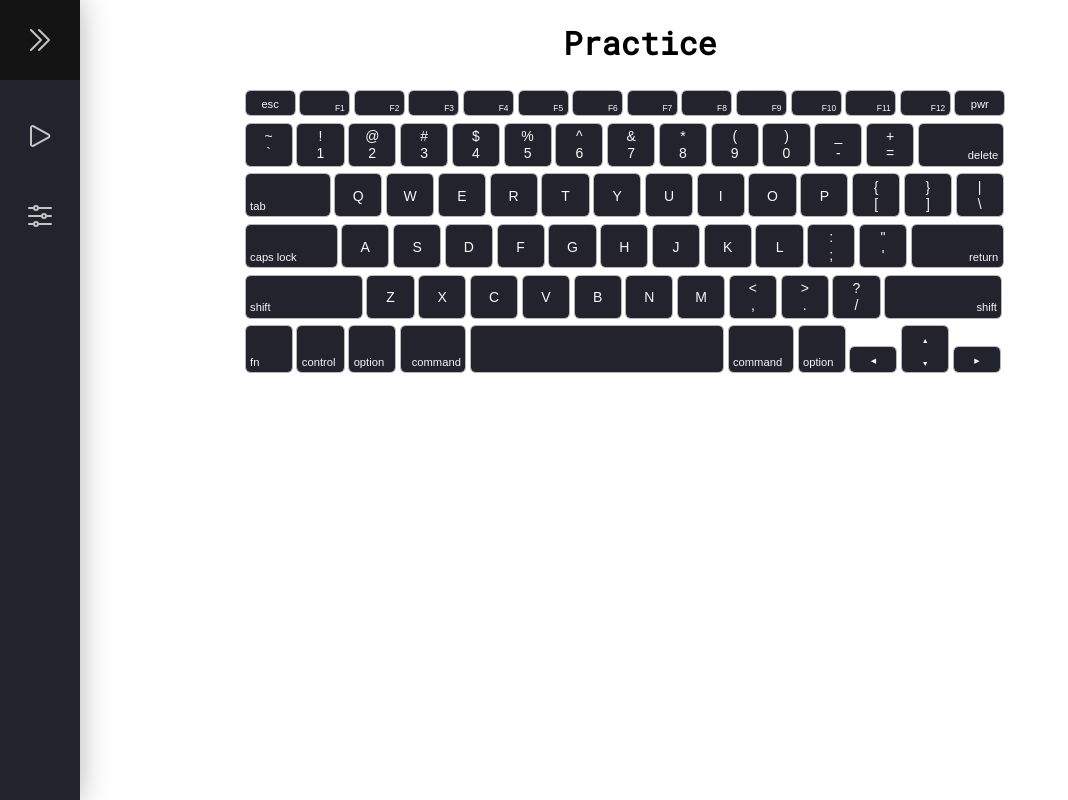
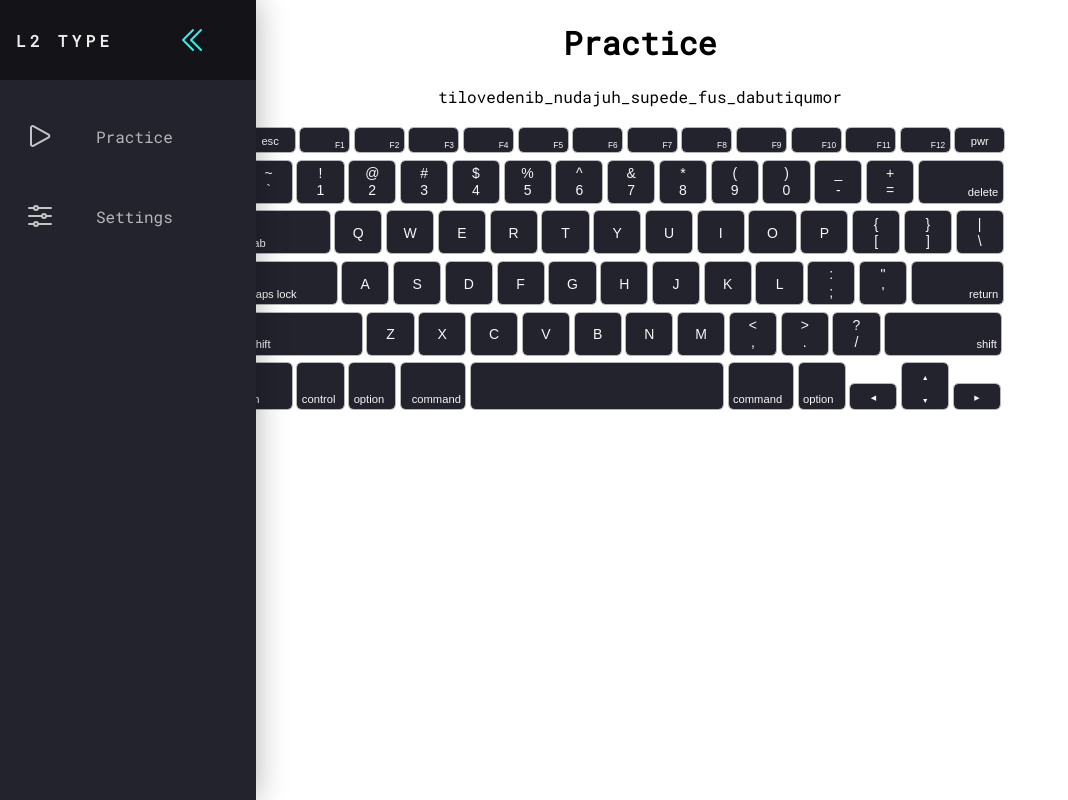
Before and after one commit to jaredami/l2-type, a Next.js app: page /practice in a window 1280 px wide. Shown: the whole page, without its empty margins (0-1068 px from the left). Built offline with nearby package versions, Linux system fonts and the light colour scheme.

Commit message:
Display sample

```diff
--- a/pages/practice.tsx
+++ b/pages/practice.tsx
@@ -1,13 +1,66 @@
 import Head from "next/head";
+import { useEffect, useState } from "react";
 import Keyboard from "../components/Keyboard/Keyboard";
 
+const SAMPLE_LENGTH = 5;
+const includeCapitals = false;
+
 export default function Practice() {
+  const [sample, setSample] = useState<string[]>([]);
+
+  // TODO fix dependency array
+  useEffect(() => {
+    function getSample() {
+      return getRandomWords().join(" ").replaceAll(" ", "_").split("");
+    }
+
+    setSample(getSample());
+  }, []);
+
+  function getRandomWords() {
+    const wordsArr: string[] = [];
+    for (let i = 0; i < SAMPLE_LENGTH; i++) {
+      wordsArr.push(getRandomWord(getRandomNumber(10, 2)));
+    }
+    return wordsArr;
+  }
+
+  function getRandomWord(wordLength = 10) {
+    let consonants = "bcdfghjlmnpqrstv".split("");
+    let vowels = "aeiou".split("");
+    let word = "";
+    let length = parseInt(wordLength.toString(), 10);
+
+    for (let i = 0; i < length / 2; i++) {
+      const randConsonant = consonants[getRandomNumber(consonants.length)];
+      const randVowel = vowels[getRandomNumber(vowels.length)];
+
+      if (includeCapitals) {
+        word += i === 0 ? randConsonant.toUpperCase() : randConsonant;
+      } else {
+        word += i === 0 ? randConsonant : randConsonant;
+      }
+      word += i * 2 < length - 1 ? randVowel : "";
+    }
+
+    return word;
+  }
+
+  function getRandomNumber(upperLimit: number, lowerLimit = 0) {
+    return Math.floor(Math.random() * upperLimit) + lowerLimit;
+  }
+
   return (
     <>
       <Head>
         <title>Practice - L2 Type</title>
       </Head>
       <h1>Practice</h1>
+      <div>
+        {sample.map((char, i) => {
+          return <span key={`${char}${i}`}>{char}</span>;
+        })}
+      </div>
       <Keyboard></Keyboard>
     </>
   );
--- a/styles/keyboard.css
+++ b/styles/keyboard.css
@@ -2,6 +2,7 @@
   font-size: 14px;
   font-family: sans-serif;
   width: 50rem;
+  margin-top: 1rem;
 }
 
 .keyboard__row {
```
